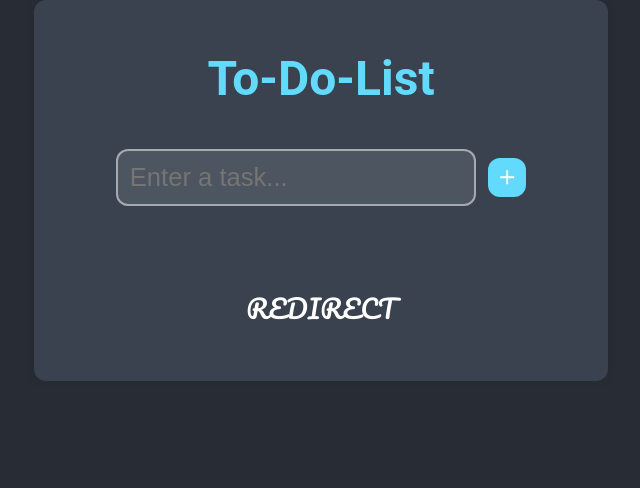
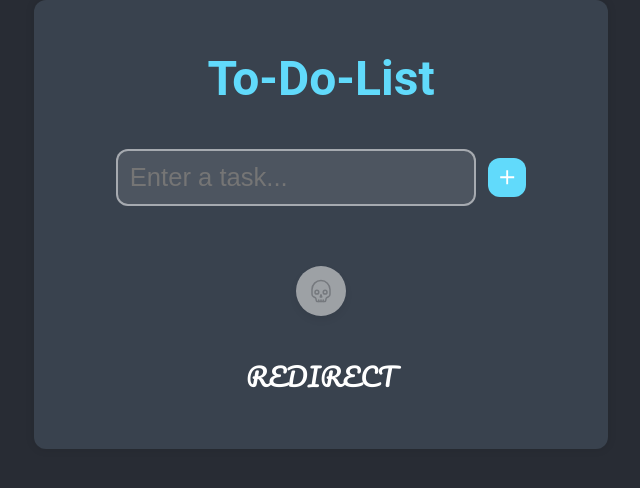
Before and after one commit to Bastyze98/To-Do-List, a React (Vite) app: page / in a window 1280 px wide. Shown: the top 488 px of the page, without its empty margins (319-959 px from the left). Built offline with nearby package versions, Linux system fonts and the light colour scheme.

Commit message:
added and styled a button with tool tip for deleting all the tasks

```diff
--- a/src/components/ToDoList.jsx
+++ b/src/components/ToDoList.jsx
@@ -1,6 +1,7 @@
 import { BrowserRouter as Router, Routes, Route } from "react-router-dom";
 import { useTaskFunctions } from "./hooks/TaskFunctions";
 import ButtonRedirect from "./buttons/ButtonRedirect";
+import DeleteAllTasks from "./buttons/DeleteAllTasks";
 import TaskInput from "./TaskInput";
 import TaskList from "./TaskList";
 import Form from "../form/Form";
@@ -21,6 +22,7 @@ function ToDoListPage() {
     updateTask,
     handleInputKeyDown,
     cancelEdit,
+    deleteAllTasks,
   } = useTaskFunctions();
 
   return (
@@ -47,6 +49,7 @@ function ToDoListPage() {
         moveTaskUp={moveTaskUp}
         moveTaskDown={moveTaskDown}
       />
+      <DeleteAllTasks deleteAllTasks={deleteAllTasks} tasks={tasks} />
       <ButtonRedirect />
     </div>
   );
--- /dev/null
+++ b/src/components/buttons/DeleteAllTasks.jsx
@@ -0,0 +1,27 @@
+import { IoSkullOutline } from "react-icons/io5";
+import { Tooltip } from "react-tooltip";
+import "./deleteAllTasks.css";
+
+const DeleteAllTasks = (props) => {
+  return (
+    <div className="delete-all-container">
+      <button
+        className="delete-all-tasks"
+        onClick={() => props.deleteAllTasks()}
+        disabled={props.tasks.length <= 1}
+        data-tooltip-id="buttonDeleteAll"
+        data-tooltip-content={
+          props.tasks.length > 1
+            ? "Delete All Tasks"
+            : "Required at least 2 tasks to Delete All!"
+        }
+        data-tooltip-place="top"
+      >
+        <IoSkullOutline size={24} />
+      </button>
+      <Tooltip id="buttonDeleteAll" />
+    </div>
+  );
+};
+
+export default DeleteAllTasks;
--- /dev/null
+++ b/src/components/buttons/deleteAllTasks.css
@@ -0,0 +1,33 @@
+.delete-all-container {
+  display: flex;
+  justify-content: center;
+  margin-top: 18px;
+}
+
+.delete-all-tasks {
+  background-color: #ff6b6b;
+  border: none;
+  color: white;
+  width: 50px;
+  height: 50px;
+  display: flex;
+  justify-content: center;
+  align-items: center;
+  border-radius: 50%;
+  cursor: pointer;
+  transition: all 0.5 ease;
+  box-shadow: 0px 4px 8px rgba(0, 0, 0, 0.1);
+  outline: none;
+}
+
+.delete-all-tasks:hover {
+  background-color: #ff5252;
+  transform: translateY(-1px);
+}
+
+.delete-all-tasks:disabled {
+  opacity: 0.6;
+  cursor: not-allowed;
+  background-color: #e0e0e0;
+  color: #9e9e9e;
+}
--- a/src/components/hooks/TaskFunctions.jsx
+++ b/src/components/hooks/TaskFunctions.jsx
@@ -106,6 +106,10 @@ export function useTaskFunctions() {
     toastCancelEdit();
   }
 
+  function deleteAllTasks() {
+    setTasks([]);
+  }
+
   return {
     tasks,
     setTasks,
@@ -120,5 +124,6 @@ export function useTaskFunctions() {
     updateTask,
     handleInputKeyDown,
     cancelEdit,
+    deleteAllTasks,
   };
 }
```
